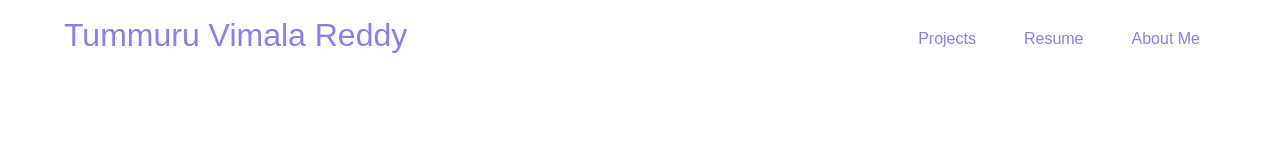
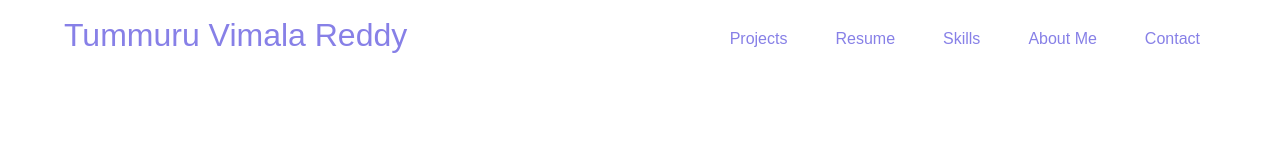
Before and after one commit to TVimala/Portfolio, a React (Vite) app: page /projects in a window 1280 px wide. Shown: the top 160 px of the page. Built offline with nearby package versions, Linux system fonts and the light colour scheme; a web font is replaced by a local one.

Commit message:
add:skills

```diff
--- a/src/components/navbar/Navbar.jsx
+++ b/src/components/navbar/Navbar.jsx
@@ -17,7 +17,13 @@ function Navbar() {
                         <a href="TummuruVimalaReddy-resume.pdf" download className="nav-link">Resume</a>
                     </li>
                     <li className="nav-item mx-3">
+                        <Link to="/skills#skills" className="nav-link">Skills</Link>
+                    </li>
+                    <li className="nav-item mx-3">
                         <Link to="/about#about" className="nav-link">About Me</Link>
+                    </li>
+                    <li className="nav-item mx-3">
+                        <Link to="/contact#contact" className="nav-link">Contact</Link>
                     </li>
                 </ul>
             </nav>
```
Also changed, not shown: src/components/skills/Skills.jsx (added, +20 -0 lines), src/components/skills/Skills.css (added).
